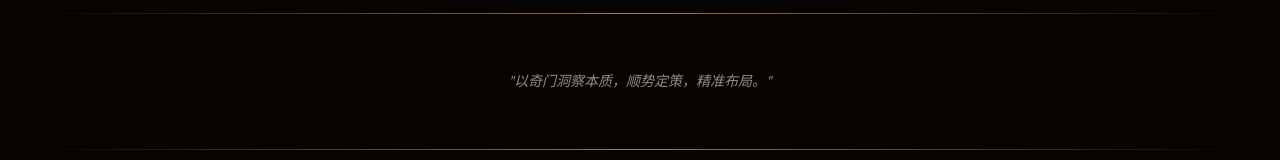
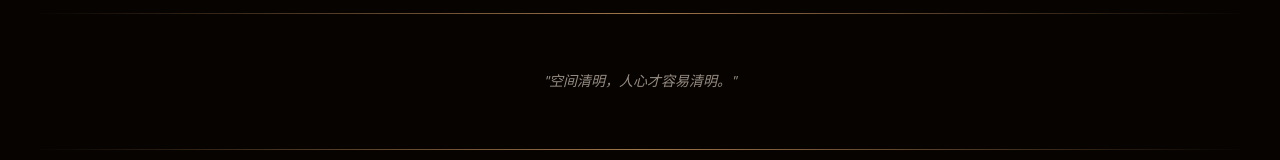
Before and after one commit to BODHIWONG/qmfeng-website, a Next.js app: page /insights in a window 1280 px wide. Shown: the part 5099-5259 px from the top of the page. Built offline with nearby package versions, Linux system fonts and the light colour scheme.

Commit message:
Update footer quote to space clarity tagline

```diff
--- a/components/footer.tsx
+++ b/components/footer.tsx
@@ -193,8 +193,8 @@ export default function Footer() {
             }}
           >
             {t(
-              '"以奇门洞察本质，顺势定策，精准布局。"',
-              '"Use Qi Men insight to see the essence, set strategy with the momentum, and align with precision."'
+              '"空间清明，人心才容易清明。"',
+              '"When a space becomes clear, the heart can return to clarity."'
             )}
           </p>
         </div>
```
